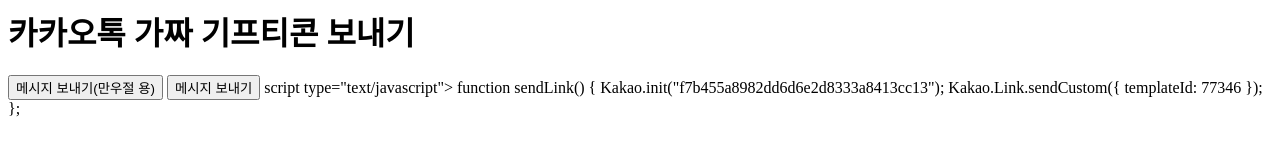
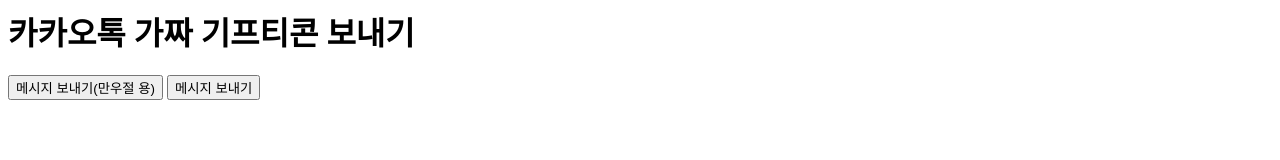
Before and after one commit to happydm09/KakaoTalk_Send_Fake_Gift_API, a plain HTML site: page index.html in a window 1280 px wide. Drawn offline with Linux system fonts and the light colour scheme.

Commit message:
Update index.html

```diff
--- a/index.html
+++ b/index.html
@@ -18,7 +18,7 @@
     };
 </script>
 
-script type="text/javascript">
+<script type="text/javascript">
     function sendLink() {
         Kakao.init("f7b455a8982dd6d6e2d8333a8413cc13");
         Kakao.Link.sendCustom({
```
